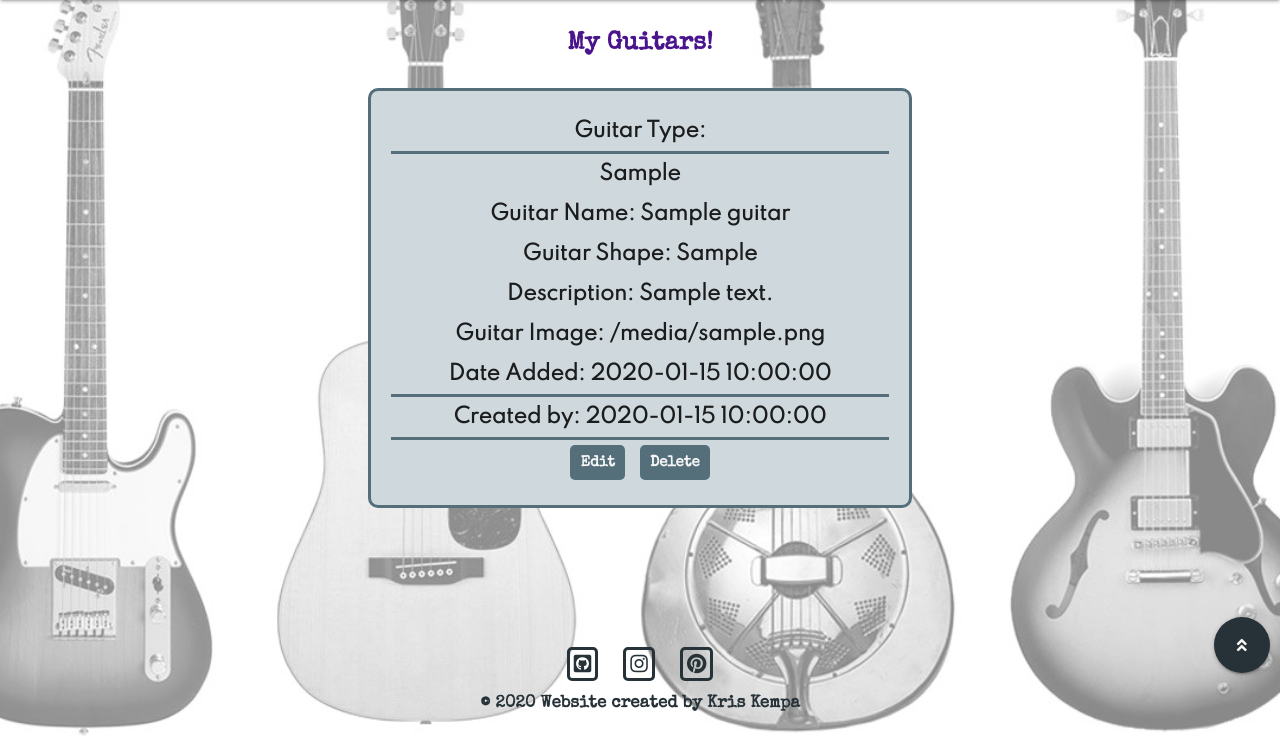
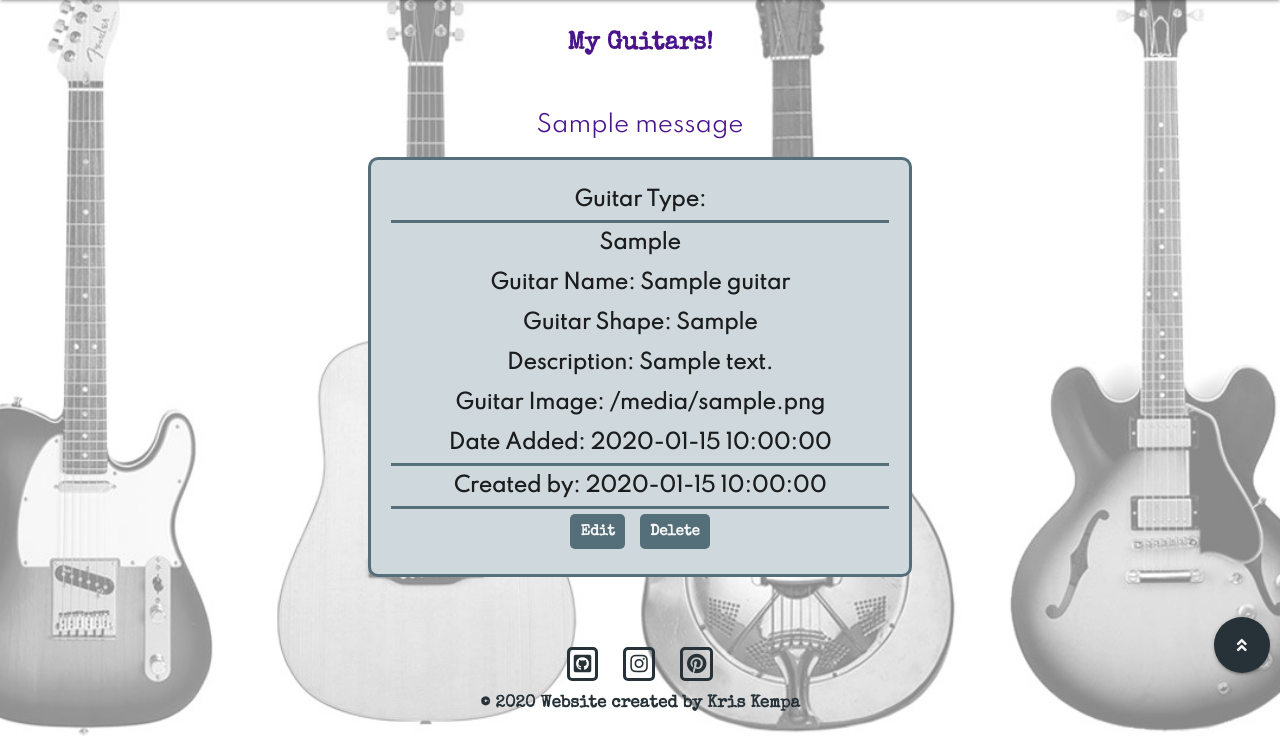
Before and after one commit to Code-Institute-Submissions/buzzing-strings, a Flask app: page /user in a window 1280 px wide. Shown: the part 64-800 px from the top of the page. Run offline with Flask 2, Linux system fonts and the light colour scheme; one stand-in notice (Sample message) is shown; a database or web service that is not in the repository returns one stand-in record (values such as "Sample title"); some libraries are stand-ins or nearby versions.

Commit message:
Restyled flashed messaged in guitar card

```diff
--- a/app.py
+++ b/app.py
@@ -144,7 +144,9 @@ def add_guitar():
 @app.route("/edit_guitar/<guitar_id>", methods=["GET", "POST"])
 def edit_guitar(guitar_id):
     """
-    Allows to edit guitar content added by the user
+    Allows to edit guitar content added by the user,
+    enables the user to submit the changes,
+    allows the user to cancel the updated changes
     """
     if request.method == "POST":
         submit = {
@@ -165,6 +167,17 @@ def edit_guitar(guitar_id):
     return render_template(
             "pages/edit_guitar.html", guitar=guitar,
             guitar_categories=guitar_categories)
+
+
+# Delete guitar
+@app.route("/delete_guitar/<guitar_id>")
+def delete_guitar(guitar_id):
+    """
+    Allows the user to delete guitar content
+    """
+    mongo.db.guitars.remove({"_id": ObjectId(guitar_id)})
+    flash("Your Guitar was successfully deleted!")
+    return redirect(url_for("user"))
 
 
 # User page
--- a/static/css/style.css
+++ b/static/css/style.css
@@ -204,7 +204,8 @@ p.pattern-password {
 .register-button,
 .add-guitar-button,
 .cancel-button,
-.edit-guitar-button {
+.edit-guitar-button,
+.delete-guitar-button {
     text-decoration: none;
     margin: 0.5rem;
 }
--- a/templates/components/card/guitar_card.html
+++ b/templates/components/card/guitar_card.html
@@ -1,8 +1,19 @@
 {% block card %}
 
+    <!--flash messages-->
+            {% with messages = get_flashed_messages() %}
+                {% if messages %}
+                    {% for message in messages %}
+                        <div class="row-flashes">
+                            <h4 class="flash-message purple-text text-darken-4">{{ message }}</h4>
+                        </div>
+                    {% endfor %}
+                {% endif %}
+            {% endwith %}
     <!--guitar card-->
     <div class="col s12 m8 offset-m2">
         <div class="guitar-card blue-grey lighten-4 center-align">
+            <!--guitar details-->
             {% for guitar in guitars %}
             <p class="guitar-type">Guitar Type:
             <div class="divider"></div>
@@ -17,8 +28,9 @@
             <p class="added_by">Created by: {{ guitar.added_by }}</p>
             {% endfor %}
             <div class="divider"></div>
-            <a href="{{ url_for('edit_guitar', guitar_id=guitar._id) }}"  class="form-buttons about-buttons">Edit</a>
-            <a href="#"  class="form-buttons about-buttons">Delete</a>
+            <!--edit and delete button-->
+            <a href="{{ url_for('edit_guitar', guitar_id=guitar._id) }}"  class="form-buttons edit-guitar-button">Edit</a>
+            <a href="{{ url_for('delete_guitar', guitar_id=guitar._id) }}"  class="form-buttons delete-guitar-button">Delete</a>
         </div>
     </div>
 
```
Also changed, not shown: templates/pages/add_guitar.html (+10 -0 lines), templates/pages/edit_guitar.html (+10 -0 lines).
